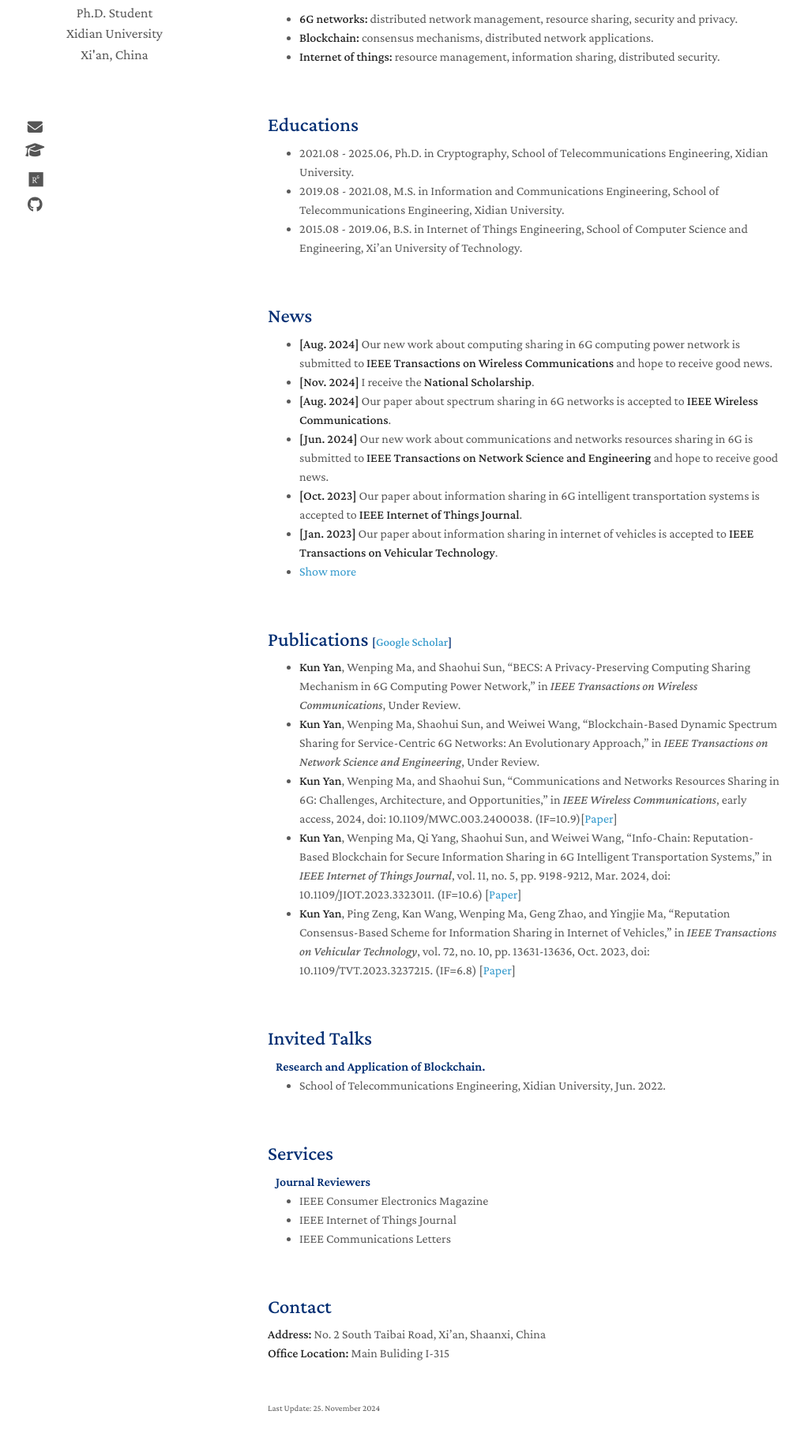
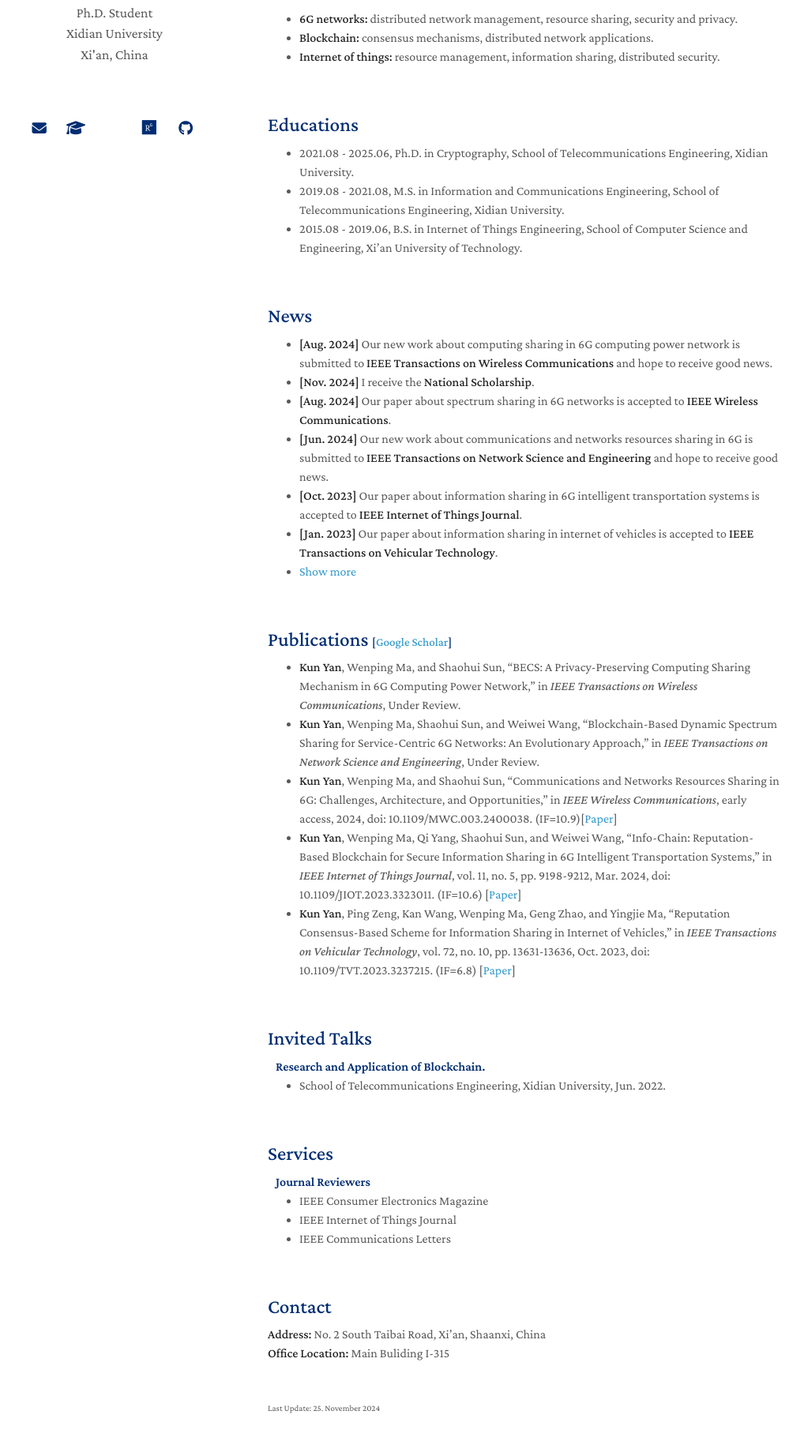
Before and after one commit to QuinYim/quinyim.github.io, a Jekyll site: the page built from index.md, in a window 1280 px wide. Shown: the part 322-2166 px from the top of the page at 79% size, without its empty margins (131-1149 px from the left). Built offline with Jekyll 4.4.1, drawn with Linux system fonts in a browser that asks for light colours; a style sheet for code colours, icons or effects is not loaded.

Commit message:
Update minimal-light.scss

```diff
--- a/_sass/minimal-light.scss
+++ b/_sass/minimal-light.scss
@@ -4,67 +4,39 @@ body { background-color: #fff; padding: 0px; font: 16.0px/1.5 Crimson Pro, serif
 
 .pub-row { display: flex; align-items: center; }
 
-// .social-icons a { display: inline-block; height: 2.4rem; width: 2.4rem; background-color: transparent; color: #002D72 !important; border-radius: 100%; text-align: center; font-size: 1.15rem; line-height: 2.5rem; margin-right: 1rem; }
+.social-icons a { display: inline-block; height: 2.4rem; width: 2.4rem; background-color: transparent; color: #002D72 !important; border-radius: 100%; text-align: center; font-size: 1.15rem; line-height: 2.5rem; margin-right: 1rem; }
 
-// .social-icons a:last-child { margin-right: 0; }
+.social-icons a:last-child { margin-right: 0; }
 
-// .social-icons a:hover { background-color: white; color: black; transform: scale(1.2); }
+.social-icons a:hover { background-color: white; color: black; transform: scale(1.2); }
 
-.social-icons {
-    display: flex;
-    flex-direction: column;
-    margin-top: 1em;
+.icon-button { background-color: white; border-radius: 3.6rem; cursor: pointer; display: inline-block; font-size: 2.0rem; height: 3.6rem; line-height: 3.6rem; margin: 0 5px; position: relative; text-align: center; -webkit-user-select: none; -moz-user-select: none; -ms-user-select: none; user-select: none; width: 3.6rem; }
 
-    a {
-      display: flex;
-      align-items: center;
-      color: #555555;
-      text-decoration: none;
-      margin-bottom: 0.5em;
-      padding: 0.3em 0;
-      font-size: 1em;
+.icon-button span { border-radius: 0; display: block; height: 0; left: 50%; margin: 0; position: absolute; top: 50%; -webkit-transition: all 0.3s; -moz-transition: all 0.3s; -o-transition: all 0.3s; transition: all 0.3s; width: 0; }
 
-      &:hover {
-        color: #000000;
-        text-decoration: none;
-      }
+.icon-button:hover span { width: 3.6rem; height: 3.6rem; border-radius: 3.6rem; margin: -1.8rem; }
 
-      i {
-        width: 1.6em;
-        text-align: center;
-        margin-right: 0.5em;
-        font-size: 1.2em;
-      }
-    }
-  }
+.twitter span { background-color: #4099ff; }
 
-// .icon-button { background-color: white; border-radius: 3.6rem; cursor: pointer; display: inline-block; font-size: 2.0rem; height: 3.6rem; line-height: 3.6rem; margin: 0 5px; position: relative; text-align: center; -webkit-user-select: none; -moz-user-select: none; -ms-user-select: none; user-select: none; width: 3.6rem; }
+.facebook span { background-color: #4286f4; }
 
-// .icon-button span { border-radius: 0; display: block; height: 0; left: 50%; margin: 0; position: absolute; top: 50%; -webkit-transition: all 0.3s; -moz-transition: all 0.3s; -o-transition: all 0.3s; transition: all 0.3s; width: 0; }
+.linkedin span { background-color: #0077B5; }
 
-// .icon-button:hover span { width: 3.6rem; height: 3.6rem; border-radius: 3.6rem; margin: -1.8rem; }
+.github span { background-color: #000; }
 
-// .twitter span { background-color: #4099ff; }
+email { font-size: 14px; font-family: "Ubuntu Mono"; }
 
-// .facebook span { background-color: #4286f4; }
+.icon-button i { background: none; color: white; height: 3.6rem; left: 0; line-height: 3.6rem; position: absolute; top: 0; -webkit-transition: all 0.3s; -moz-transition: all 0.3s; -o-transition: all 0.3s; transition: all 0.3s; width: 3.6rem; z-index: 10; }
 
-// .linkedin span { background-color: #0077B5; }
+.icon-button .icon-twitter { color: #4099ff; }
 
-// .github span { background-color: #000; }
+.icon-button .icon-facebook { color: #4286f4; }
 
-// email { font-size: 14px; font-family: "Ubuntu Mono"; }
+.icon-button .icon-github { color: #000; }
 
-// .icon-button i { background: none; color: white; height: 3.6rem; left: 0; line-height: 3.6rem; position: absolute; top: 0; -webkit-transition: all 0.3s; -moz-transition: all 0.3s; -o-transition: all 0.3s; transition: all 0.3s; width: 3.6rem; z-index: 10; }
+.icon-button .icon-linkedin { color: #0077B5; }
 
-// .icon-button .icon-twitter { color: #4099ff; }
-
-// .icon-button .icon-facebook { color: #4286f4; }
-
-// .icon-button .icon-github { color: #000; }
-
-// .icon-button .icon-linkedin { color: #0077B5; }
-
-// .icon-button:hover .icon-twitter, .icon-button:hover .icon-facebook, .icon-button:hover .icon-github, .icon-button:hover .icon-linkedin { color: white; }
+.icon-button:hover .icon-twitter, .icon-button:hover .icon-facebook, .icon-button:hover .icon-github, .icon-button:hover .icon-linkedin { color: white; }
 
 autocolor { color: #595959; }
 
```
